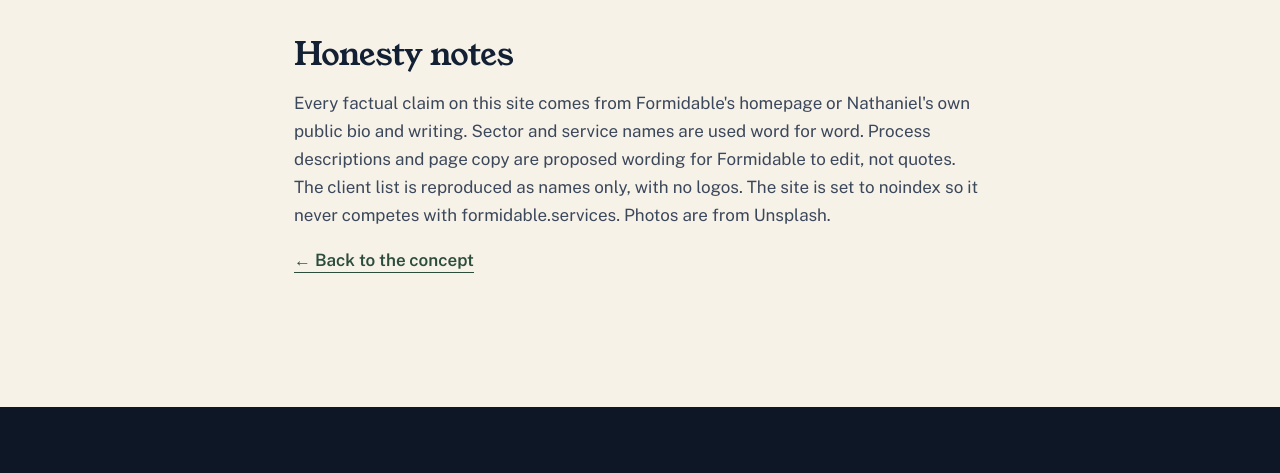
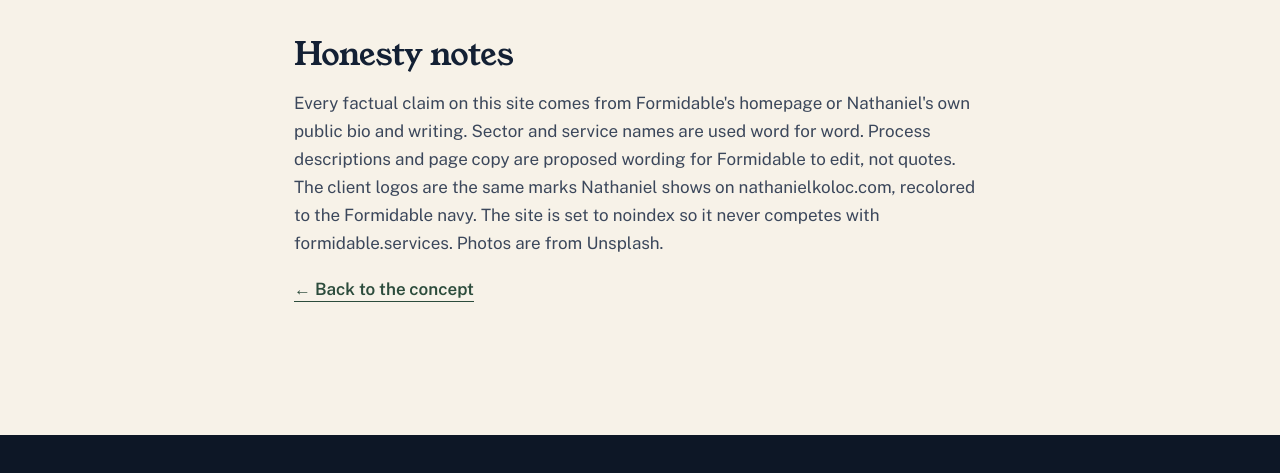
Before and after one commit to Kevin-Mentatix/formidable-preview, a plain HTML site: page why-i-built-this.html in a window 1280 px wide. Shown: the part 2015-2488 px from the top of the page. Drawn offline with nearby package versions, Linux system fonts and the light colour scheme.

Commit message:
Publish preview 2026-11-24 15:23

```diff
--- a/why-i-built-this.html
+++ b/why-i-built-this.html
@@ -76,7 +76,7 @@
     </div>
 
     <h2>Honesty notes</h2>
-    <p>Every factual claim on this site comes from Formidable's homepage or Nathaniel's own public bio and writing. Sector and service names are used word for word. Process descriptions and page copy are proposed wording for Formidable to edit, not quotes. The client list is reproduced as names only, with no logos. The site is set to noindex so it never competes with formidable.services. Photos are from Unsplash.</p>
+    <p>Every factual claim on this site comes from Formidable's homepage or Nathaniel's own public bio and writing. Sector and service names are used word for word. Process descriptions and page copy are proposed wording for Formidable to edit, not quotes. The client logos are the same marks Nathaniel shows on nathanielkoloc.com, recolored to the Formidable navy. The site is set to noindex so it never competes with formidable.services. Photos are from Unsplash.</p>
     <p><a class="link" href="index.html">&larr; Back to the concept</a></p>
   </div>
 </section>
```
